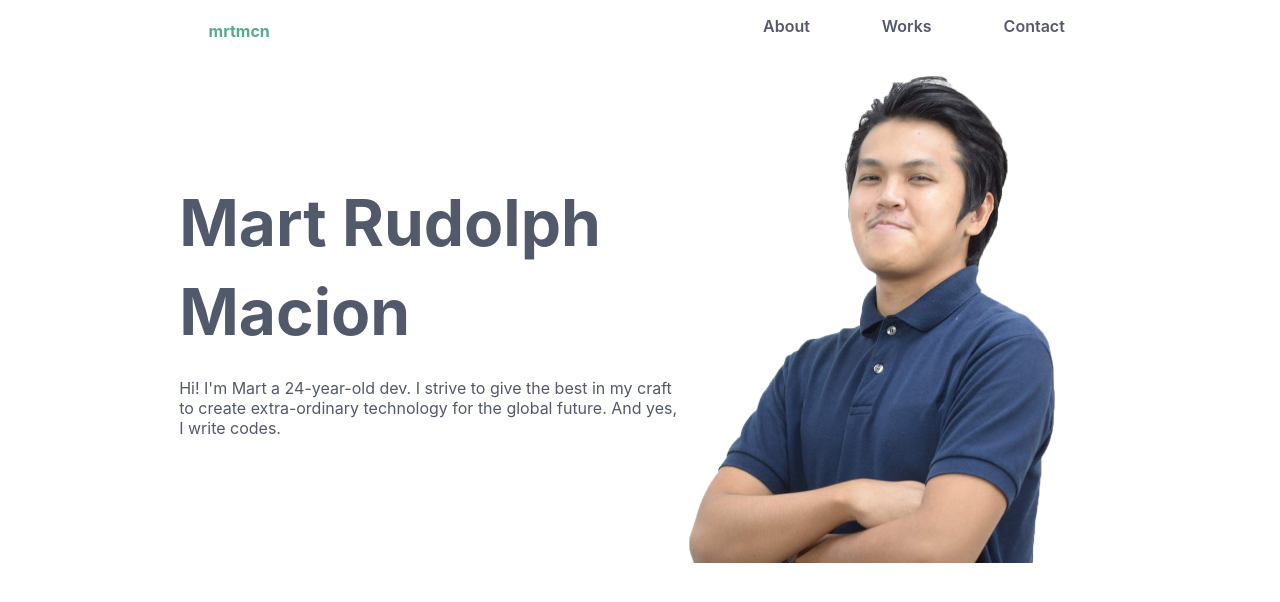
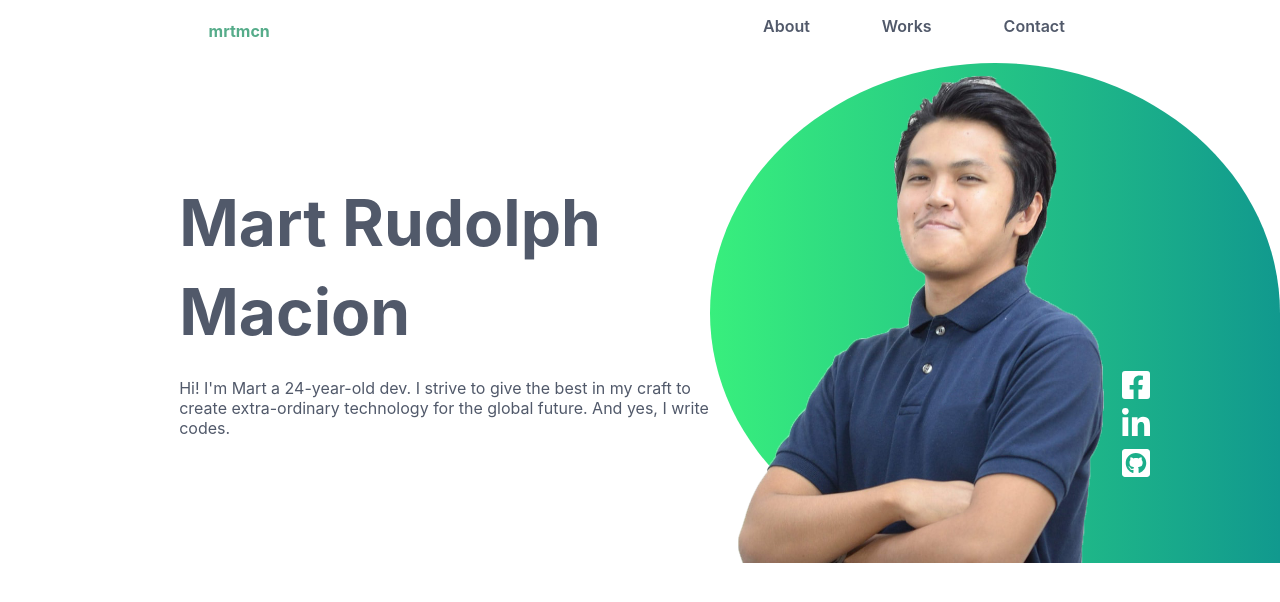
Before and after one commit to xdmarttt/portfolio, a React (Create React App) app: page / in a window 1280 px wide. Shown: the top 602 px of the page. Built offline with nearby package versions, Linux system fonts and the light colour scheme.

Commit message:
:lipstick: add social media btns

```diff
--- a/src/components/header.scss
+++ b/src/components/header.scss
@@ -1,6 +1,6 @@
 .header-container {
   display: flex;
-  padding: 0 14%;
+  padding-left: 14%;
 
   .header-details {
     display: flex;
@@ -14,11 +14,57 @@
   .header-img-container {
     content: '';
     width: 100%;
+    position: relative;
     .header-img {
       height: 500px;
       background-image: url("../assets/images/transparent-mart.png");
       background-size: 700px;
       background-position: -130px -120px;
+      .social-media {
+        position: absolute;
+        bottom: 80px;
+        right: 130px;
+        .social-media-content {
+          color: white;
+          font-size: 2rem;
+          cursor: pointer;
+        }
+      }
+    }
+    .header-bg-circle {
+      width: 570px;
+      height: 500px;
+      background: #11998e;  /* fallback for old browsers */
+      background: -webkit-linear-gradient(to right, #38ef7d, #11998e);  /* Chrome 10-25, Safari 5.1-6 */
+      background: linear-gradient(to right, #38ef7d, #11998e); /* W3C, IE 10+/ Edge, Firefox 16+, Chrome 26+, Opera 12+, Safari 7+ */
+      border-top-left-radius: 85%;
+      border-top-right-radius: 85%;
+      border-bottom-left-radius: 85%;
+      position: absolute;
+      z-index: -1;
+      top: 0;
+      right: 0;
+    }
+  }
+
+  @media (max-width: 768px) {
+    background: #11998e;  /* fallback for old browsers */
+    background: -webkit-linear-gradient(to right, #38ef7d, #11998e);  /* Chrome 10-25, Safari 5.1-6 */
+    background: linear-gradient(to right, #38ef7d, #11998e); /* W3C, IE 10+/ Edge, Firefox 16+, Chrome 26+, Opera 12+, Safari 7+ */
+    color: #fff;
+
+    .header-img-container {
+      display: none;
+    }
+
+    .header-img {
+      display: none;
+      position: relative;
+    }
+
+    .header-bg-circle {
+      width: 200px;
+      height: 130px;
     }
   }
 }
--- a/src/components/header.tsx
+++ b/src/components/header.tsx
@@ -1,8 +1,13 @@
 import './header.scss';
-import {profileDetails} from '../const/details';
+import {profileDetails, socialMediaList} from '../const/details';
 import logo from '../assets/images/transparent-mart.png';
+import { FontAwesomeIcon } from '@fortawesome/react-fontawesome';
 
 export const Header = () => {
+    const redirectToLink = (link: string) => {
+        window.location.href = link
+    }
+
     return <div className="header-container">
         <div className="header-details">
             <div>
@@ -14,7 +19,19 @@ export const Header = () => {
             </div>
         </div>
         <div className="header-img-container">
-            <div className="header-img"></div>
+            <div className="header-img">
+                <div className="social-media">
+                        {
+                            socialMediaList.map(socialMedia => {
+                                return <div className="social-media-content" onClick={() => redirectToLink(socialMedia.link)}>
+                                    <FontAwesomeIcon icon={socialMedia.icon}></FontAwesomeIcon>
+                                </div>
+                            })
+                        }
+                </div>
+            </div>
+            <div className="header-bg-circle">
+            </div>
         </div>
     </div>
 }
--- a/src/components/nav.scss
+++ b/src/components/nav.scss
@@ -41,7 +41,9 @@
     justify-content: center;
     align-items: center;
     .nav-logo {
-      background-color: $primary;
+      background: #11998e;  /* fallback for old browsers */
+      background: -webkit-linear-gradient(to right, #38ef7d, #11998e);  /* Chrome 10-25, Safari 5.1-6 */
+      background: linear-gradient(to right, #38ef7d, #11998e); /* W3C, IE 10+/ Edge, Firefox 16+, Chrome 26+, Opera 12+, Safari 7+ */
       padding: 12px 0;
       width: 100%;
     }
@@ -61,7 +63,7 @@
         &:hover {
           background: $white;
           color: $font-paragraph;
-          border-bottom: solid $primary 2px;
+          border-bottom: solid $font-paragraph 4px;
           border-radius: 0;
         }
       }
--- a/src/const/details.ts
+++ b/src/const/details.ts
@@ -1,5 +1,27 @@
+import {faFacebookSquare} from "@fortawesome/free-brands-svg-icons/faFacebookSquare";
+import {faLinkedinIn} from "@fortawesome/free-brands-svg-icons/faLinkedinIn";
+import {faGithubSquare} from "@fortawesome/free-brands-svg-icons";
+
 export const profileDetails = {
     firstName: 'Mart Rudolph',
     lastName: 'Macion',
     emailAddress: 'macionmart@gmail.com',
 }
+
+export const socialMediaList = [
+    {
+        name: "facebook",
+        link: "https://fb.com/xdmarttt",
+        icon: faFacebookSquare
+    },
+    {
+        name: "linkedin",
+        link: "https://www.linkedin.com/in/devxdmart/",
+        icon: faLinkedinIn
+    },
+    {
+        name: "github",
+        link: "https://github.com/skyMartMacion",
+        icon: faGithubSquare
+    }
+]
```
